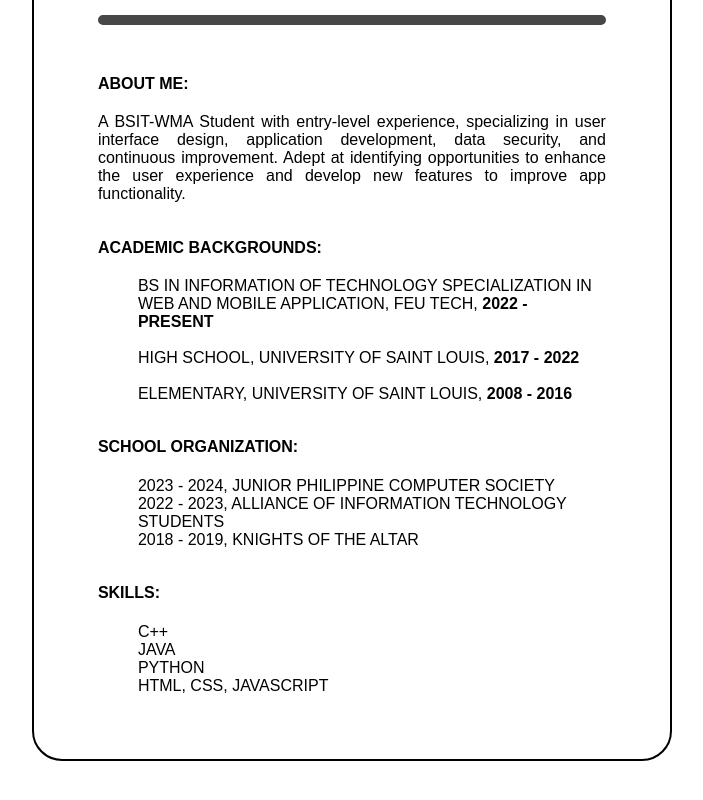
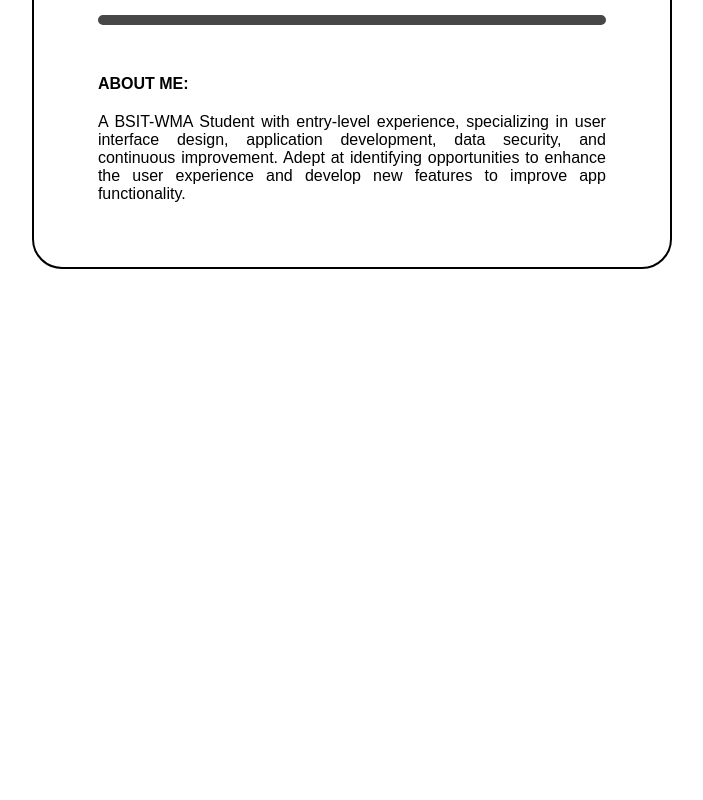
Before and after one commit to Spod101/myResume-AWD-FEUTECH, a plain HTML site: page index.html in a window 1280 px wide. Shown: the part 306-1106 px from the top of the page, without its empty margins (203-906 px from the left). After the commit the page ends 800 px from the top, so only its background shows below. Drawn offline with Linux system fonts and the light colour scheme.

Commit message:
Update index.html

```diff
--- a/index.html
+++ b/index.html
@@ -25,34 +25,3 @@
                 <h4>ABOUT ME:</h4>
                 <p>A BSIT-WMA Student with entry-level experience, specializing in user interface design, application development, data security, and continuous improvement.
                 Adept at identifying opportunities to enhance the user experience and develop new features to improve app functionality.</p>
-
-                <h4>ACADEMIC BACKGROUNDS:</h4>
-                <ul>
-                    <li>BS IN INFORMATION OF TECHNOLOGY SPECIALIZATION IN WEB AND MOBILE APPLICATION, FEU TECH, <b>2022 - PRESENT</b></li>
-                    <br>
-                    <li>HIGH SCHOOL, UNIVERSITY OF SAINT LOUIS, <b>2017 - 2022</b></li>
-                    <br>
-                    <li>ELEMENTARY, UNIVERSITY OF SAINT LOUIS, <b>2008 - 2016</b></li>
-                </ul>
-
-                <h4>SCHOOL ORGANIZATION:</h4>
-                <ul>
-                    <li>2023 - 2024, JUNIOR PHILIPPINE COMPUTER SOCIETY</li>
-                    <li>2022 - 2023, ALLIANCE OF INFORMATION TECHNOLOGY STUDENTS</li>
-                    <li>2018 - 2019, KNIGHTS OF THE ALTAR</li>
-                </ul>
-
-                <h4>SKILLS:</h4>
-                <ul>
-                    <li>C++</li>
-                    <li>JAVA</li>
-                    <li>PYTHON</li>
-                    <li>HTML, CSS, JAVASCRIPT</li>
-                </ul>
-            </div>
-        </div>
-    </div>
-
-    <script src="script.js"></script>
-</body>
-</html>
```
